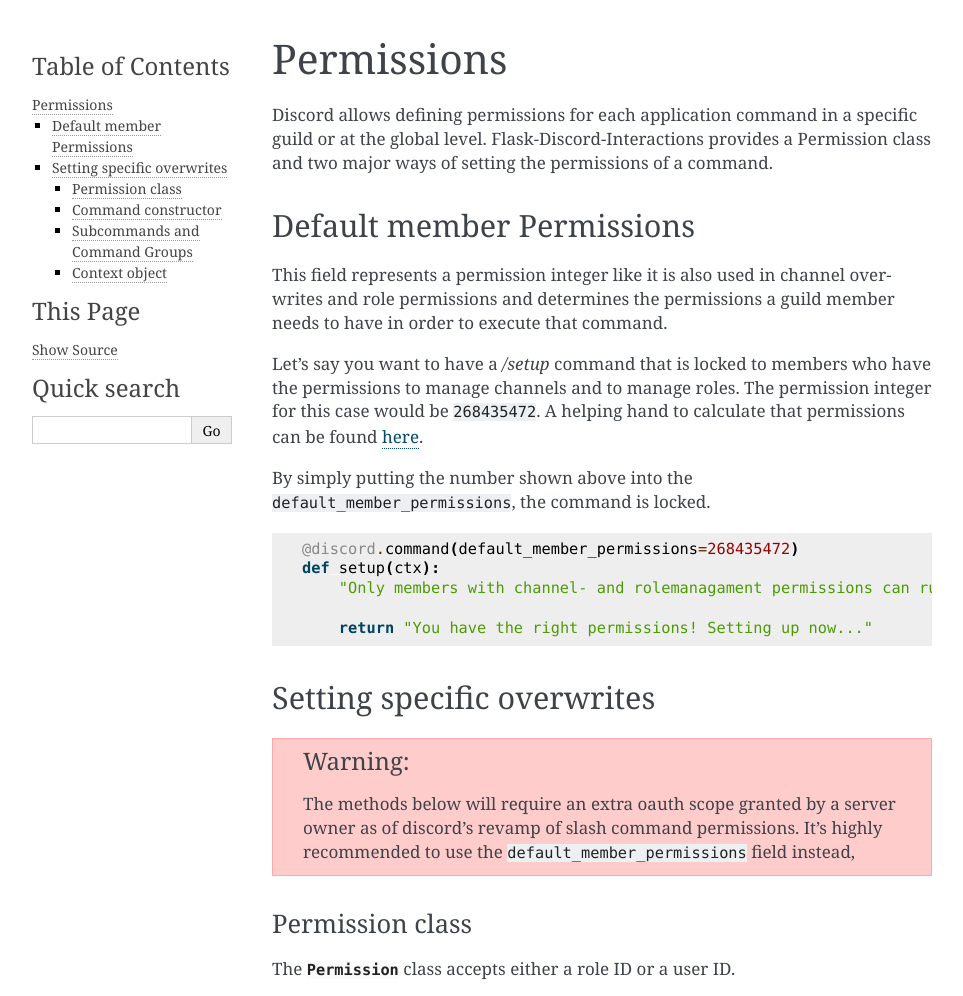
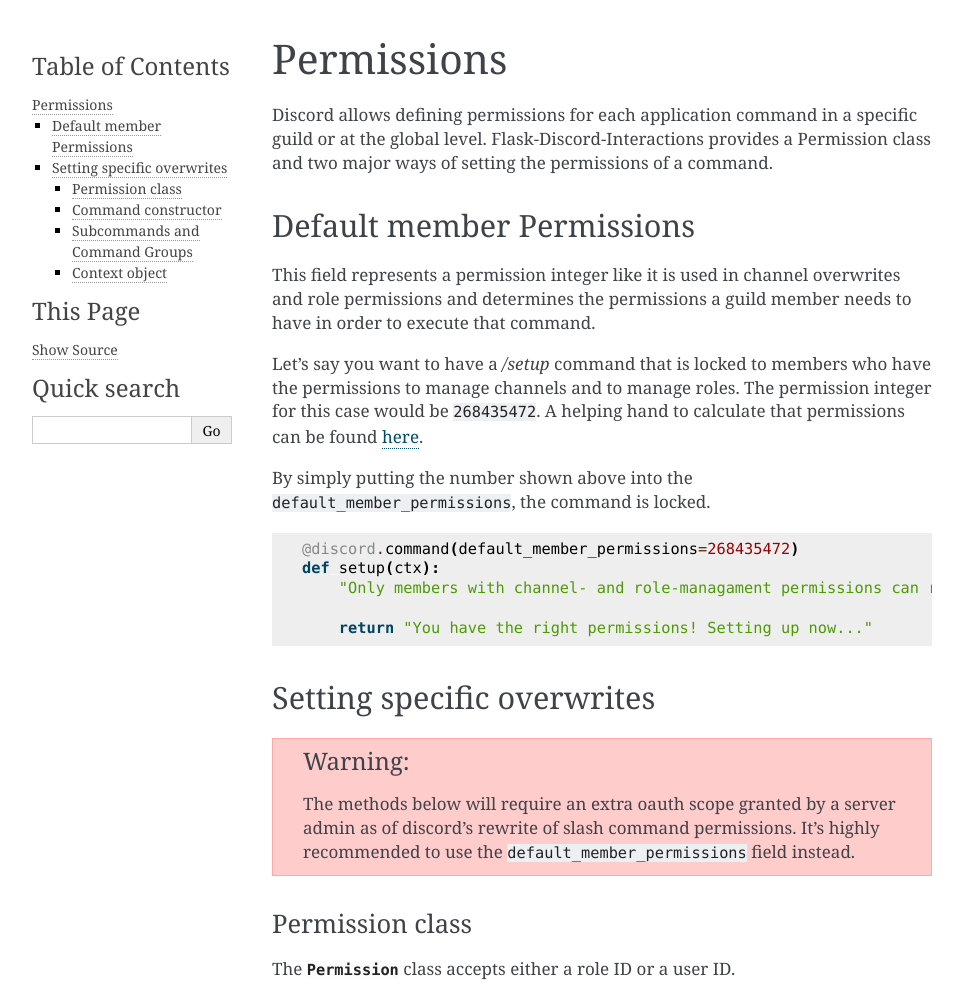
Before and after one commit to breqdev/flask-discord-interactions, a Sphinx documentation site: the page built from docs/permissions.rst, in a window 1280 px wide and 1400 px high, cut to the strip 0-996 px from the top of the window. Shown: the whole strip, without its empty margins (148-1111 px from the left). Built offline with Sphinx 7.4.7, drawn with Linux system fonts in a browser that asks for light colours.

Commit message:
fixed typos in the docs

```diff
--- a/docs/permissions.rst
+++ b/docs/permissions.rst
@@ -8,7 +8,7 @@ and two major ways of setting the permissions of a command.
 Default member Permissions
 --------------------------
 
-This field represents a permission integer like it is also used in channel overwrites and role permissions and
+This field represents a permission integer like it is used in channel overwrites and role permissions and
 determines the permissions a guild member needs to have in order to execute that command.
 
 Let's say you want to have a `/setup` command that is locked to members who have the permissions to manage channels and to manage roles.
@@ -21,7 +21,7 @@ By simply putting the number shown above into the ``default_member_permissions``
 
     @discord.command(default_member_permissions=268435472)
     def setup(ctx):
-        "Only members with channel- and rolemanagament permissions can run this"
+        "Only members with channel- and role-managament permissions can run this"
 
         return "You have the right permissions! Setting up now..."
 
@@ -29,8 +29,8 @@ Setting specific overwrites
 ---------------------------
 
 .. warning::
-   The methods below will require an extra oauth scope granted by a server owner as of discord's revamp of slash command permissions.
-   It's highly recommended to use the ``default_member_permissions`` field instead,
+   The methods below will require an extra oauth scope granted by a server admin as of discord's rewrite of slash command permissions.
+   It's highly recommended to use the ``default_member_permissions`` field instead.
 
 Permission class
 ^^^^^^^^^^^^^^^^
```
